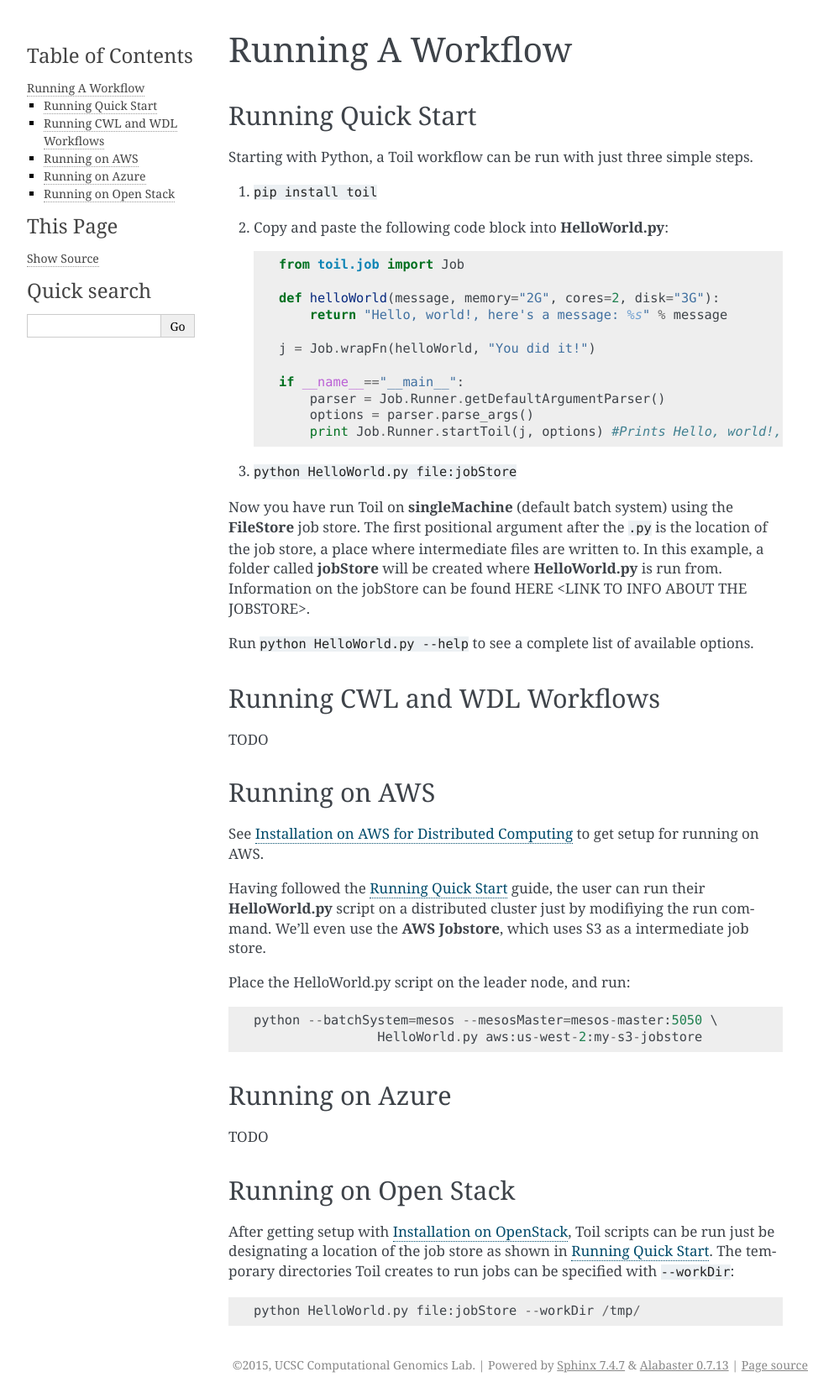
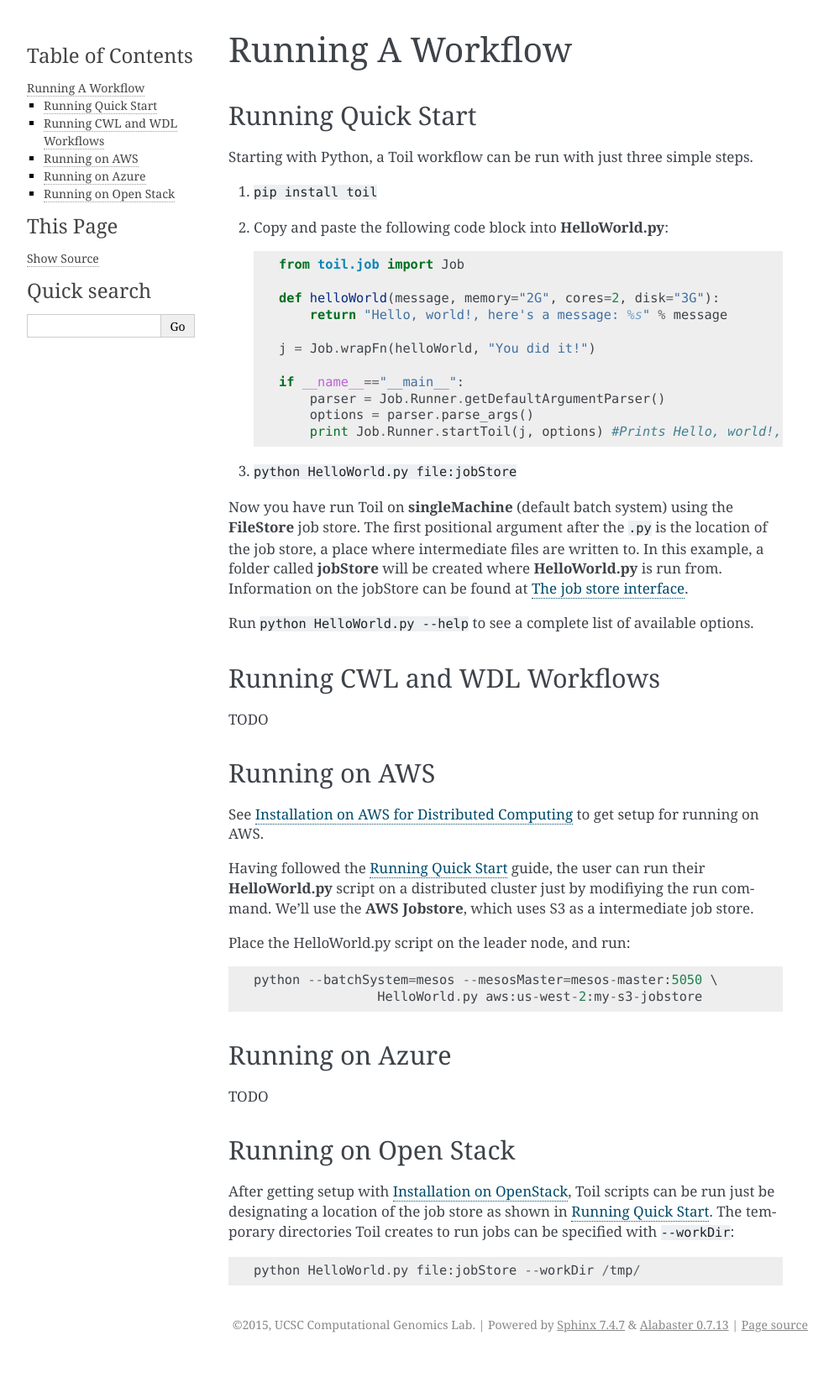
Before and after one commit to DataBiosphere/toil, a Sphinx documentation site: the page built from docs/running.rst, in a window 1280 px wide. Shown: the whole page at 84% size, without its empty margins (148-1141 px from the left). Built offline with Sphinx 7.4.7, drawn with Linux system fonts in a browser that asks for light colours; pages that are not in the unit, such as notebooks, are missing from menus; the version number could not be read and is left out; after the commit the page ends 1617 px from its top, so only the background shows below that.

Commit message:
Added CLI page.  Added link in index to CLI page.  Added reference links to jobstore and batchsystem.

```diff
--- a/docs/batchSystem.rst
+++ b/docs/batchSystem.rst
@@ -1,4 +1,6 @@
-The batch system interface
+.. _batchsysteminterface:
+
+The Batch System Interface
 ==========================
 
 The batch system interface is used by Toil to abstract over different ways of running
--- a/docs/index.rst
+++ b/docs/index.rst
@@ -95,6 +95,7 @@
 
    installation
    running
+   cli
    developing
    toilAPI
    architecture
--- a/docs/jobStore.rst
+++ b/docs/jobStore.rst
@@ -1,3 +1,5 @@
+.. _jobStoreInterface:
+
 The job store interface
 =======================
 
--- a/docs/running.rst
+++ b/docs/running.rst
@@ -8,7 +8,7 @@
 
 Starting with Python, a Toil workflow can be run with just three simple steps.
 
-1. :code:`pip install toil`
+1. ``pip install toil``
 2. Copy and paste the following code block into **HelloWorld.py**::
 
         from toil.job import Job
@@ -23,12 +23,12 @@
             options = parser.parse_args()
             print Job.Runner.startToil(j, options) #Prints Hello, world!, ...
 
-3. :code:`python HelloWorld.py file:jobStore`
+3. ``python HelloWorld.py file:jobStore``
 
 Now you have run Toil on **singleMachine** (default batch system) using the **FileStore** job store. The first
 positional argument after the ``.py`` is the location of the job store, a place where intermediate files are
 written to. In this example, a folder called **jobStore** will be created where **HelloWorld.py** is run from.
-Information on the jobStore can be found HERE <LINK TO INFO ABOUT THE JOBSTORE>.
+Information on the jobStore can be found at :ref:`jobStoreInterface`.
 
 Run ``python HelloWorld.py --help`` to see a complete list of available options.
 
@@ -45,7 +45,7 @@
 See :ref:`installationAWS` to get setup for running on AWS.
 
 Having followed the :ref:`quickstart` guide, the user can run their **HelloWorld.py** script on a distributed cluster
-just by modifiying the run command.  We'll even use the **AWS Jobstore**, which uses S3 as a intermediate job store.
+just by modifiying the run command.  We'll use the **AWS Jobstore**, which uses S3 as a intermediate job store.
 
 Place the HelloWorld.py script on the leader node, and run::
 
```
Also changed, not shown: docs/cli.rst (added, +63 -0 lines).
